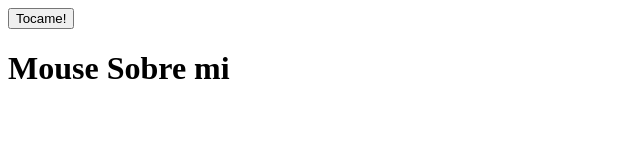
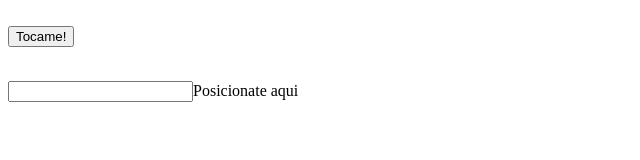
Before and after one commit to Polas7/ejercicios-eventos, a plain HTML site: page index.html in a window 1280 px wide. Shown: the whole page, without its empty margins (0-640 px from the left). Drawn offline with Linux system fonts and the light colour scheme.

Commit message:
Agregar input

```diff
--- a/index.html
+++ b/index.html
@@ -4,9 +4,12 @@
 <title></title>
 </head>
 <body onload="carga()">
-<button id="myBtn">Tocame!</button>
+
+<br><button id="myBtn">Tocame!</button></br>
 <p id="demo"></p>
-<h1 id="mouse" onmouseover="mouDentro()" onmouseout="mouFuera()">Mouse Sobre mi</h1>
+<form >
+<br><input type="text" id="mouse" onmouseover="mouDentro()" onmouseout="mouFuera()">Posicionate aqui</input>
+</form>
 
 <script>
 document.getElementById("myBtn").addEventListener("click", function(){
```
